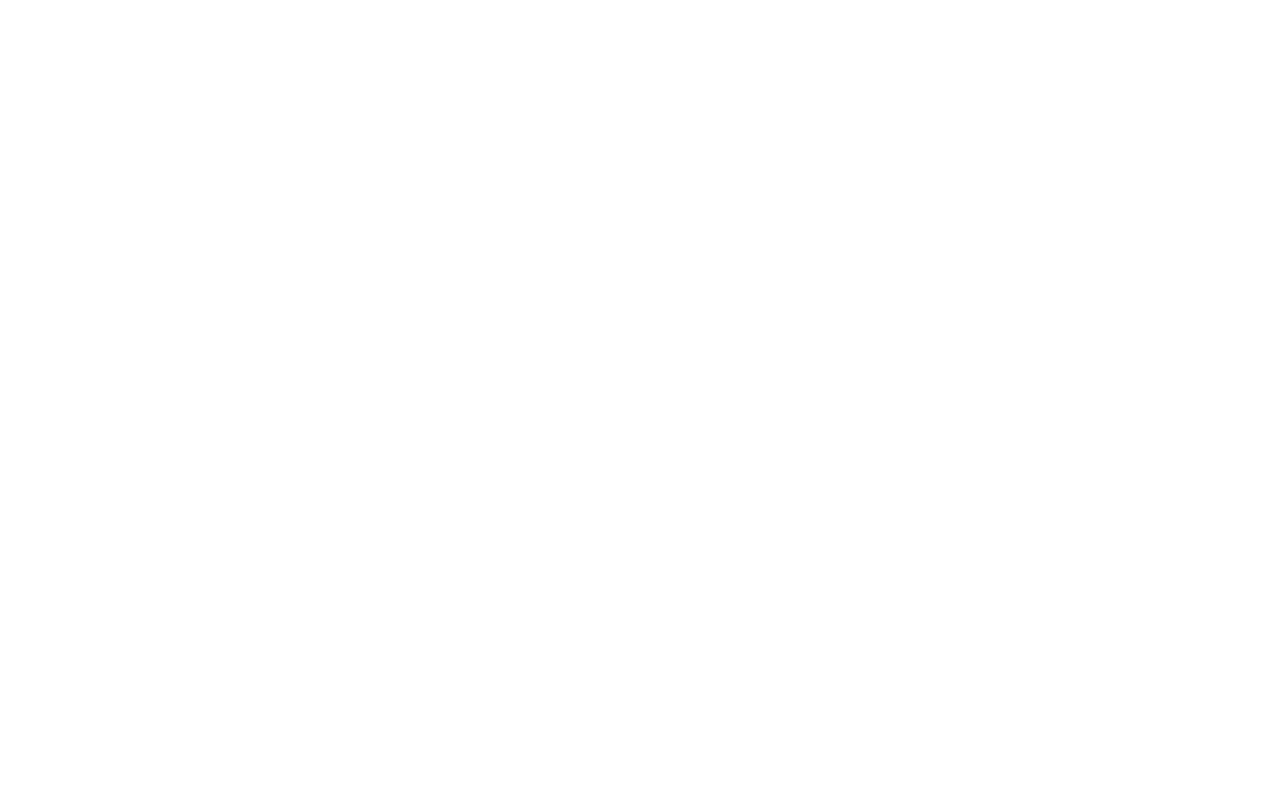
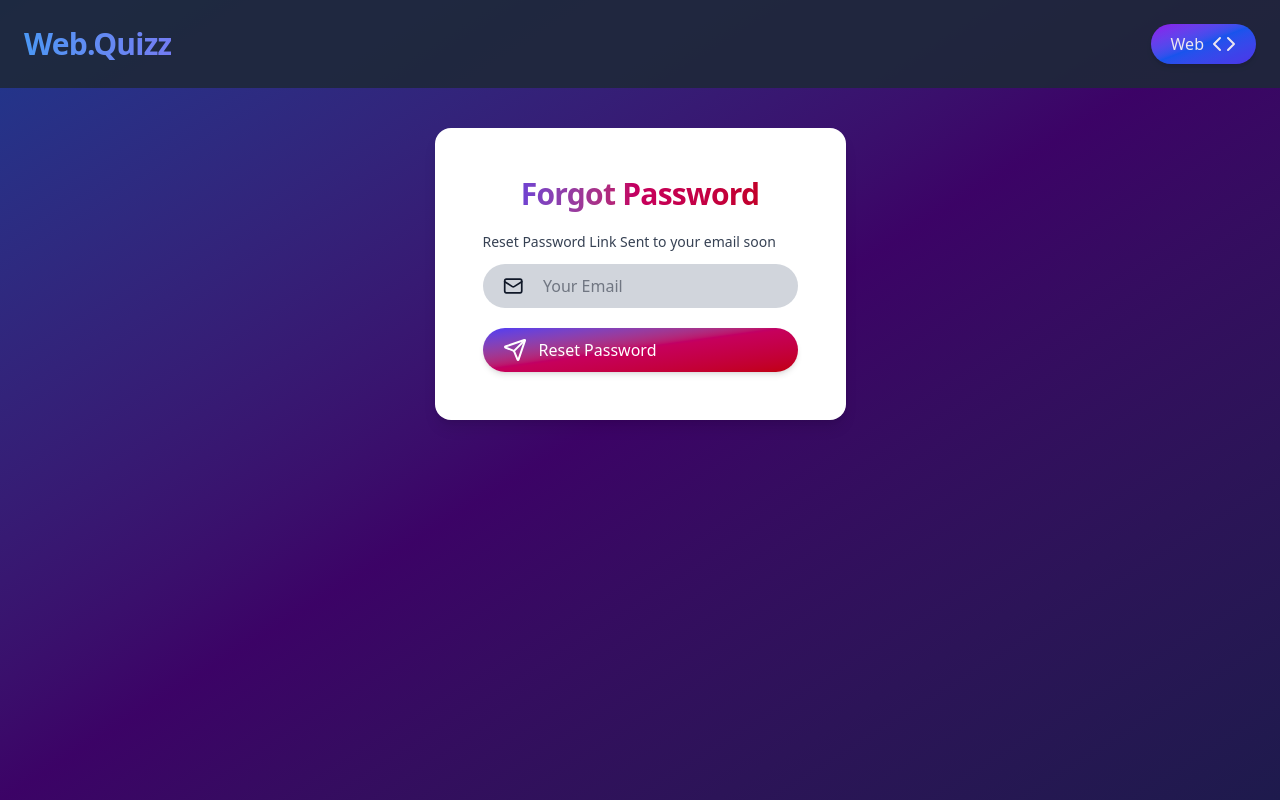
Before and after one commit to IncridableAcuman/quiz_web_app, a React (Vite) app in the folder client/: page /forgot-password in a window 1280 px wide. Before the commit this address had no page. Built offline with nearby package versions, Linux system fonts and the light colour scheme.

Commit message:
quiz web

```diff
--- a/client/src/App.jsx
+++ b/client/src/App.jsx
@@ -5,6 +5,9 @@
 import Login from './pages/login/Login'
 import Student from './pages/student/Student'
 import Teacher from './pages/teacher/Teacher'
+import ForgotPassword from './pages/forgot-password/ForgotPassword'
+import ResetPassword from './pages/reset-password/ResetPassword'
+import AdminPanel from './pages/admin/AdminPanel'
 const App = () => {
   return (
     <>
@@ -14,6 +17,9 @@
       <Route path='/login' element={<Login/>} />
       <Route path='/student' element={<Student/>} />
       <Route path='/teacher' element={<Teacher/>} />
+      <Route path='/admin' element={<AdminPanel/>} />
+      <Route path='/forgot-password' element={<ForgotPassword/>} />
+      <Route path='/reset-password' element={<ResetPassword/>} />
     </Routes>
     </>
   )
--- /dev/null
+++ b/client/src/pages/forgot-password/ForgotPassword.jsx
@@ -0,0 +1,34 @@
+import React from 'react'
+import Navbar from '../../components/navbar/Navbar'
+import { Mail, Send } from 'lucide-react'
+
+const ForgotPassword = () => {
+  return (
+    <>
+    <Navbar/>
+    <div className="w-full min-h-screen bg-gradient-to-br from-blue-900 via-purple-950 to-indigo-950 text-white">
+        <div className="pt-32 flex flex-col items-center justify-center w-full max-w-md  mx-auto">
+            <div className="bg-white text-gray-900 p-12 rounded-2xl shadow-lg ">
+                <h1 className='text-3xl text-center font-bold mb-5 tracking-tight bg-clip-text text-transparent
+                bg-gradient-to-r from-indigo-600 via-pink-700 to-red-700 '>Forgot Password</h1>
+                <p className='mb-3 text-sm text-gray-700'>Reset Password Link Sent to your email soon</p>
+                <form className='space-y-4'>
+                    <div className="w-full flex items-center gap-5 bg-gray-300 px-5 py-2.5 rounded-full">
+                        <Mail/>
+                        <input type="email" placeholder='Your Email'
+                        className='w-full outline-none bg-transparent' />
+                    </div>
+                    <button className='flex items-center gap-3 mx-auto mt-5 bg-gradient-to-br
+                    from-indigo-600 via-pink-700 to-red-700 text-white w-full px-5 py-2.5 rounded-full cursor-pointer shadow-md hover:shadow-lg transition duration-300'>
+                        <Send/>
+                        <p>Reset Password</p>
+                    </button>
+                </form>
+            </div>
+        </div>
+    </div>
+    </>
+  )
+}
+
+export default ForgotPassword
--- a/client/src/pages/login/Login.jsx
+++ b/client/src/pages/login/Login.jsx
@@ -1,20 +1,30 @@
-import React from 'react'
+import React, { useState } from 'react'
 import Navbar from '../../components/navbar/Navbar'
 import { Lock, Mail, Send, User } from 'lucide-react'
+import {useNavigate} from 'react-router-dom'
 
 const Login = () => {
+  const [isLogin,setIsLogin]=useState("Sign In");
+  const navigate=useNavigate();
   return (
     <>
-      <Navbar/>
+    <Navbar/>
     <div className="w-full min-h-screen bg-gradient-to-br from-blue-900 via-purple-950 to-indigo-950 text-white">
       <div className="grid grid-cols-1 lg:grid-cols-2 gap-6 py-28 px-[10%]">
         <img src="./a.jpg" alt="a" className='rounded-3xl shadow-lg' />
         <div className="w-full max-w-md bg-white mx-auto text-gray-900 rounded-3xl shadow-lg p-5">
         <h1 className='text-center text-4xl font-extrabold tracking-tight bg-clip-text text-transparent bg-gradient-to-r
-        from-indigo-600 via-pink-500 to-red-600 mt-2'>Sign In</h1>
+        from-indigo-600 via-pink-500 to-red-600 mt-2'>{isLogin}</h1>
           <form className='space-y-6'>
-            <p className=' text-right pr-5 mt-5'>Don`t have an account? <span className='text-md font-semibold text-pink-500
-            cursor-pointer hover:underline'>Sign In</span></p>
+            {isLogin==="Sign Up"? (
+              <p className=' text-right pr-5 mt-5'>Already have an account? <span className='text-md font-semibold text-pink-500
+              cursor-pointer hover:underline' onClick={()=>setIsLogin("Sign In")}>Sign In</span></p>
+            ) : (
+              <p className=' text-right pr-5 mt-5'>Don`t have an account? <span className='text-md font-semibold text-pink-500
+            cursor-pointer hover:underline' onClick={()=>setIsLogin("Sign Up")}>Sign Up</span></p>
+            )}
+
+
             <div className="mt-5">
               <div className="flex items-center justify-between px-7 py-5">
                 <button className='flex items-center gap-5 border border-gray-500 px-7 py-2.5 cursor-pointer hover:bg-gray-100 transition duration-100'>
@@ -28,10 +38,12 @@
                   Github</button>
               </div>
               <form className='space-y-4 w-full'>
-                <div className="flex items-center gap-3 w-[90%] bg-gray-100 mx-auto px-5 py-2.5 rounded-full border-2">
+                {isLogin==="Sign Up" && (
+                 <div className="flex items-center gap-3 w-[90%] bg-gray-100 mx-auto px-5 py-2.5 rounded-full border-2">
                   <User/>
                   <input type="text" placeholder='Username' className='w-full outline-none' />
                 </div>
+                )}
                 <div className="flex items-center gap-3 w-[90%] bg-gray-100 mx-auto px-5 py-2.5 rounded-full border-2">
                   <Mail/>
                   <input type="email" placeholder='Email' className='w-full outline-none' />
@@ -40,7 +52,7 @@
                   <Lock/>
                   <input type="password" placeholder='Password' className='w-full outline-none' />
                 </div>
-                <p className='ml-8 text-gray-500 cursor-pointer hover:underline hover:text-gray-600'>Forgot Password</p>
+                <p className='ml-8 text-gray-500 cursor-pointer hover:underline hover:text-gray-600' onClick={()=>navigate("/forgot-password")}>Forgot Password</p>
                 <button className='flex items-center  cursor-pointer gap-3 mx-auto bg-gradient-to-br from-indigo-500 via-pink-500
                 to-red-500 text-white w-[90%] rounded-full px-4 py-2 text-center'>
                   <Send/>
--- /dev/null
+++ b/client/src/pages/reset-password/ResetPassword.jsx
@@ -0,0 +1,11 @@
+import React from 'react'
+
+const ResetPassword = () => {
+  return (
+    <>
+
+    </>
+  )
+}
+
+export default ResetPassword
```
Also changed, not shown: 2 other files (tests, documents, lock files or other folders).
